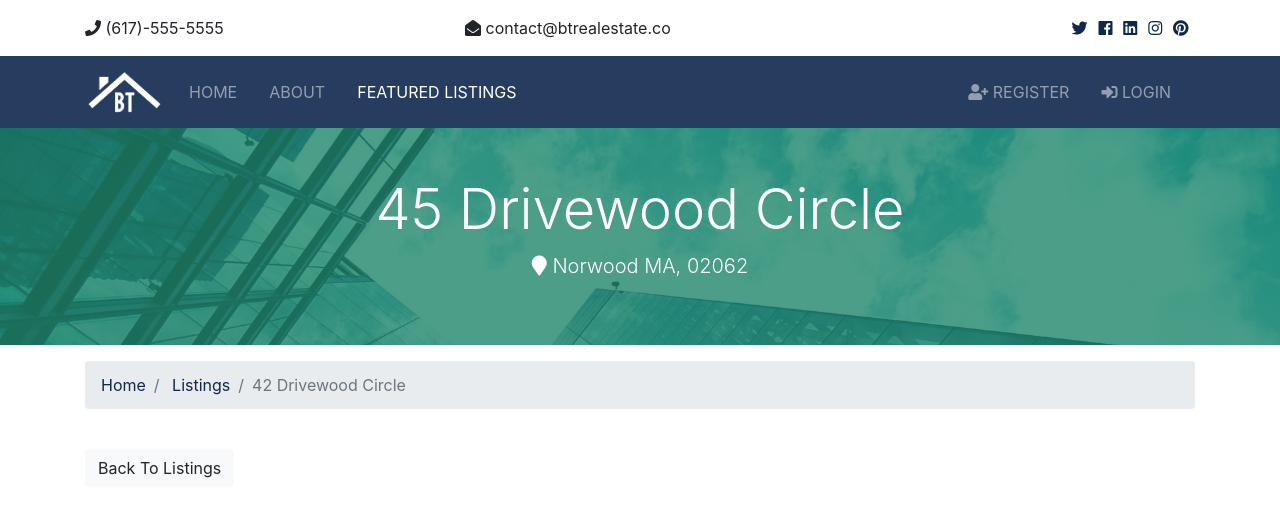
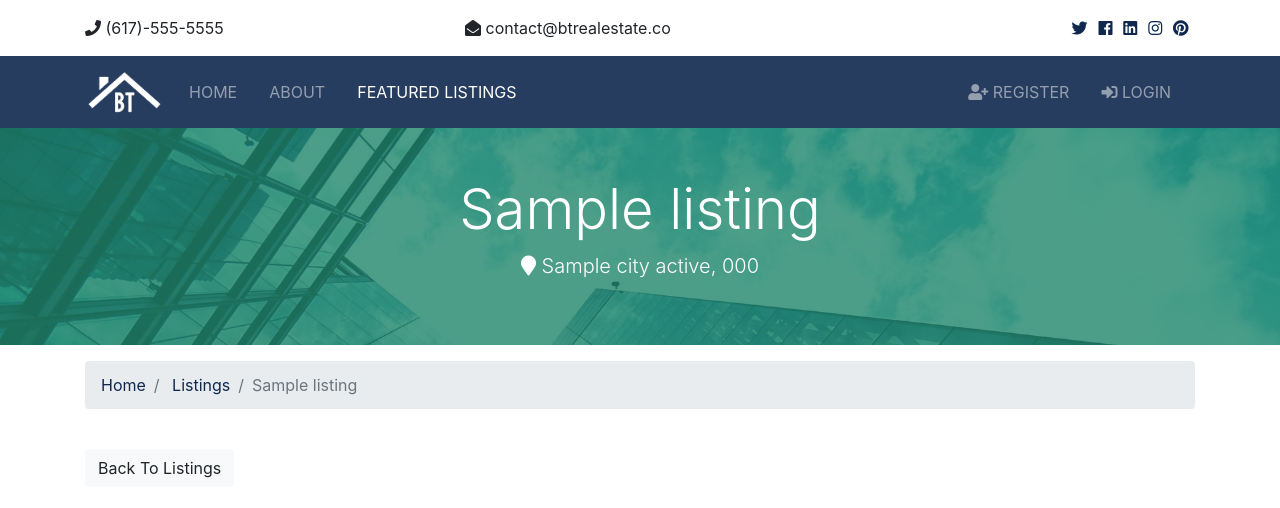
Before and after one commit to LittleBlue418/bt_homes, a Django app: template templates/listings/listing.html in a window 1280 px wide. Shown: the top 508 px of the page. Run offline with Django 3.2, Linux system fonts and the light colour scheme; the template is opened without the code that fills it: most values are stand-ins (such as "Sample title", 1, 10 or a date in 2020); grey boxes marked "Sample" are stand-in pictures; some libraries are stand-ins or nearby versions.

Commit message:
display single listing from db with id

```diff
--- a/templates/listings/listing.html
+++ b/templates/listings/listing.html
@@ -1,5 +1,6 @@
 {% extends 'base.html' %}
 
+{% load humanize %}
 {% load static %}
 
 {% block content %}
@@ -8,9 +9,11 @@
     <div class="container">
       <div class="row text-center">
         <div class="col-md-12">
-          <h1 class="display-4">45 Drivewood Circle</h1>
+          <h1 class="display-4">{{ listing.title }}</h1>
           <p class="lead">
-            <i class="fas fa-map-marker"></i> Norwood MA, 02062</p>
+            <i class="fas fa-map-marker"></i>
+            {{ listing.city }} {{ listing.state }}, {{ listing.zipcode }}
+          </p>
         </div>
       </div>
     </div>
@@ -27,7 +30,7 @@
           <li class="breadcrumb-item">
             <a href="{% url 'listings' %}">Listings</a>
           </li>
-          <li class="breadcrumb-item active">42 Drivewood Circle</li>
+          <li class="breadcrumb-item active">{{ listing.title }}</li>
         </ol>
       </nav>
     </div>
@@ -36,63 +39,85 @@
   <!-- Listing -->
   <section id="listing" class="py-4">
     <div class="container">
-      <a href="listings.html" class="btn btn-light mb-4">Back To Listings</a>
+      <a href="{% url 'listings' %}" class="btn btn-light mb-4">Back To Listings</a>
       <div class="row">
         <div class="col-md-9">
+
           <!-- Home Main Image -->
-          <img src="assets/img/homes/home-1.jpg" alt="" class="img-main img-fluid mb-3">
+          <img src="{{ listing.photo_main.url}}" alt="house photo" class="img-main img-fluid mb-3">
+
           <!-- Thumbnails -->
           <div class="row mb-5 thumbs">
+
+            {% if listing.photo_1 %}
               <div class="col-md-2">
-              <a href="assets/img/homes/home-inside-1.jpg" data-lightbox="home-images">
-                <img src="assets/img/homes/home-inside-1.jpg" alt="" class="img-fluid">
+                <a href="{{ listing.photo_1.url }}" data-lightbox="home-images">
+                  <img src="{{ listing.photo_1.url }}" alt="interior photo 1" class="img-fluid">
                 </a>
               </div>
+            {% endif %}
+
+            {% if listing.photo_2 %}
               <div class="col-md-2">
-              <a href="assets/img/homes/home-inside-2.jpg" data-lightbox="home-images">
-                <img src="assets/img/homes/home-inside-2.jpg" alt="" class="img-fluid">
+                <a href="{{ listing.photo_2.url }}" data-lightbox="home-images">
+                  <img src="{{ listing.photo_2.url }}" alt="interior photo 2" class="img-fluid">
                 </a>
               </div>
+            {% endif %}
+
+            {% if listing.photo_3 %}
               <div class="col-md-2">
-              <a href="assets/img/homes/home-inside-3.jpg" data-lightbox="home-images">
-                <img src="assets/img/homes/home-inside-3.jpg" alt="" class="img-fluid">
+                <a href="{{ listing.photo_3.url }}" data-lightbox="home-images">
+                  <img src="{{ listing.photo_3.url }}" alt="interior photo 3" class="img-fluid">
                 </a>
               </div>
+            {% endif %}
+
+            {% if listing.photo_4 %}
               <div class="col-md-2">
-              <a href="assets/img/homes/home-inside-4.jpg" data-lightbox="home-images">
-                <img src="assets/img/homes/home-inside-4.jpg" alt="" class="img-fluid">
+                <a href="{{ listing.photo_4.url }}" data-lightbox="home-images">
+                  <img src="{{ listing.photo_4.url }}" alt="interior photo 4" class="img-fluid">
                 </a>
               </div>
+            {% endif %}
+
+            {% if listing.photo_5 %}
               <div class="col-md-2">
-              <a href="assets/img/homes/home-inside-5.jpg" data-lightbox="home-images">
-                <img src="assets/img/homes/home-inside-5.jpg" alt="" class="img-fluid">
+                <a href="{{ listing.photo_5.url }}" data-lightbox="home-images">
+                  <img src="{{ listing.photo_5.url }}" alt="interior photo 5" class="img-fluid">
                 </a>
               </div>
+            {% endif %}
+
+            {% if listing.photo_6 %}
               <div class="col-md-2">
-              <a href="assets/img/homes/home-inside-6.jpg" data-lightbox="home-images">
-                <img src="assets/img/homes/home-inside-6.jpg" alt="" class="img-fluid">
+                <a href="{{ listing.photo_6.url }}" data-lightbox="home-images">
+                  <img src="{{ listing.photo_6.url }}" alt="interior photo 6" class="img-fluid">
                 </a>
               </div>
+            {% endif %}
+
           </div>
+
           <!-- Fields -->
           <div class="row mb-5 fields">
             <div class="col-md-6">
               <ul class="list-group list-group-flush">
                 <li class="list-group-item text-secondary">
                   <i class="fas fa-money-bill-alt"></i> Asking Price:
-                  <span class="float-right">$490,000</span>
+                  <span class="float-right">${{ listing.price | intcomma }}</span>
                 </li>
                 <li class="list-group-item text-secondary">
                   <i class="fas fa-bed"></i> Bedrooms:
-                  <span class="float-right">3</span>
+                  <span class="float-right">{{ listing.bedrooms }}</span>
                 </li>
                 <li class="list-group-item text-secondary">
                   <i class="fas fa-bath"></i> Bathrooms:
-                  <span class="float-right">2</span>
+                  <span class="float-right">{{ listing.bathrooms }}</span>
                 </li>
                 <li class="list-group-item text-secondary">
                   <i class="fas fa-car"></i> Garage:
-                  <span class="float-right">2
+                  <span class="float-right">{{ listing.garage }}
                   </span>
                 </li>
               </ul>
@@ -101,20 +126,20 @@
               <ul class="list-group list-group-flush">
                 <li class="list-group-item text-secondary">
                   <i class="fas fa-th-large"></i> Square Feet:
-                  <span class="float-right">3200</span>
+                  <span class="float-right">{{ listing.sqft }}</span>
                 </li>
                 <li class="list-group-item text-secondary">
                   <i class="fas fa-square"></i> Lot Size:
-                  <span class="float-right">2.5 Acres
+                  <span class="float-right">{{ listing.lot_size }} Acres
                   </span>
                 </li>
                 <li class="list-group-item text-secondary">
                   <i class="fas fa-calendar"></i> Listing Date:
-                  <span class="float-right">8/30/2018</span>
+                  <span class="float-right">{{ listing.list_date }}</span>
                 </li>
                 <li class="list-group-item text-secondary">
                   <i class="fas fa-bed"></i> Realtor:
-                  <span class="float-right">Kyle Brown
+                  <span class="float-right">{{ listing.realtor }}
                   </span>
                 </li>
 
@@ -126,18 +151,16 @@
           <!-- Description -->
           <div class="row mb-5">
             <div class="col-md-12">
-              Lorem ipsum dolor sit amet consectetur adipisicing elit. Mollitia recusandae esse reiciendis officia omnis non rerum dicta
-              cupiditate nostrum molestias deserunt aut minus inventore animi atque, consequuntur ad fugit. Possimus culpa
-              blanditiis repellendus ipsa similique ullam, natus error dolor harum.
+              {{ listing.description }}
             </div>
           </div>
         </div>
         <div class="col-md-3">
           <div class="card mb-3">
-            <img class="card-img-top" src="assets/img/realtors/kyle.jpg" alt="Seller of the month">
+            <img class="card-img-top" src="{{ listing.realtor.photo.url }}" alt="Realtor for the property">
             <div class="card-body">
               <h5 class="card-title">Property Realtor</h5>
-              <h6 class="text-secondary">Kyle Brown</h6>
+              <h6 class="text-secondary">{{ listing.realtor }}</h6>
             </div>
           </div>
           <button class="btn-primary btn-block btn-lg" data-toggle="modal" data-target="#inquiryModal">Make An Inquiry</button>
```
Also changed, not shown: listings/views.py (+13 -2 lines). Lines whose indentation alone changed are shown as unchanged.
